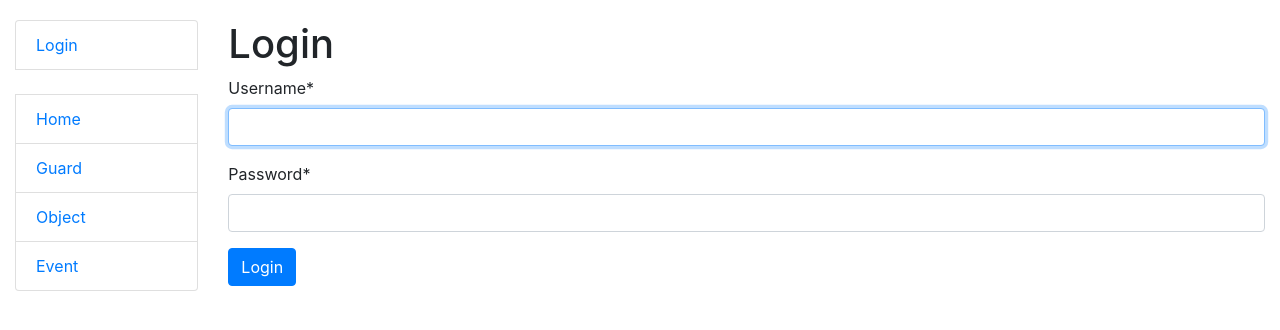
After one commit to andrijbuluk-pixel/security-agency, a Django app: page /accounts/login/ in a window 1280 px wide. The commit adds this page. Shown: the top 330 px of the page. Run offline with Django 5.2, Linux system fonts and the light colour scheme; some libraries are stand-ins or nearby versions.

Commit message:
Added login - Logout to the project along with a link in the sidebar

```diff
--- a/templates/include/sidebar.html
+++ b/templates/include/sidebar.html
@@ -1,12 +1,18 @@
 <ul class="sidebar-nav list-group">
-	{#  {% if user.is_authenticated %}#}
-	{#    <li class="list-group-item">User: <a href="{{ user.get_absolute_url }}">{{ user.get_username }}</a></li>#}
-	{#    <li class="list-group-item"><a href="{% url 'logout'%}?next={{request.path}}">Logout</a></li>#}
-	{#  {% else %}#}
-	{#    <li class="list-group-item"><a href="{% url 'login'%}?next={{request.path}}">Login</a></li>#}
-	{#  {% endif %}#}
-	{##}
-	{#  <br>#}
+	{% if user.is_authenticated %}
+		<li class="list-group-item">Username: <a href="{{ user.get_absolute_url }}">{{ user.get_username }}</a></li>
+		<li class="list-group-item">
+			<form action="{% url 'logout' %}" method="post">
+				{% csrf_token %}
+				<button type="submit" class="btn btn-link">Logout</button>
+			</form>
+		</li>
+
+	{% else %}
+		<li class="list-group-item"><a href="{% url 'login' %}?next={{ request.path }}">Login</a></li>
+	{% endif %}
+
+	<br>
 
 	<li class="list-group-item"><a href="{% url 'security:index' %}">Home</a></li>
 	<li class="list-group-item"><a href="{% url 'security:guard-list' %}">Guard</a></li>
--- /dev/null
+++ b/templates/registration/login.html
@@ -0,0 +1,24 @@
+{% extends "base.html" %}
+{% load crispy_forms_filters %}
+
+{% block content %}
+
+{% if form.errors %}
+  <p>Your username and password didn't match. Please try again.</p>
+{% endif %}
+
+<h1>Login</h1>
+
+{% if next %}
+  <p>Please login to see this page.</p>
+{% endif %}
+
+<form method="post" action="{% url 'login' %}">
+  {% csrf_token %}
+  {{ form|crispy }}
+
+  <input type="submit" value="Login" class="btn btn-primary" />
+  <input type="hidden" name="next" value="{{ next }}" />
+</form>
+
+{% endblock %}
```
Also changed, not shown: templates/registration/logged_out.html (added, +7 -0 lines).
